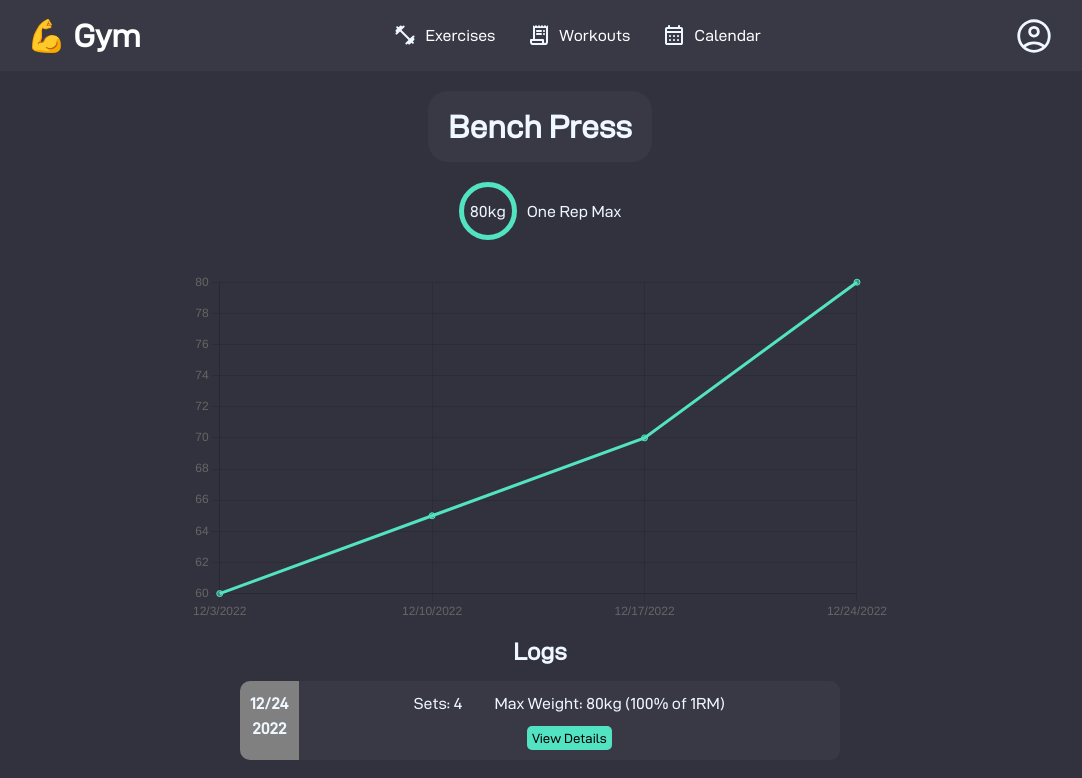
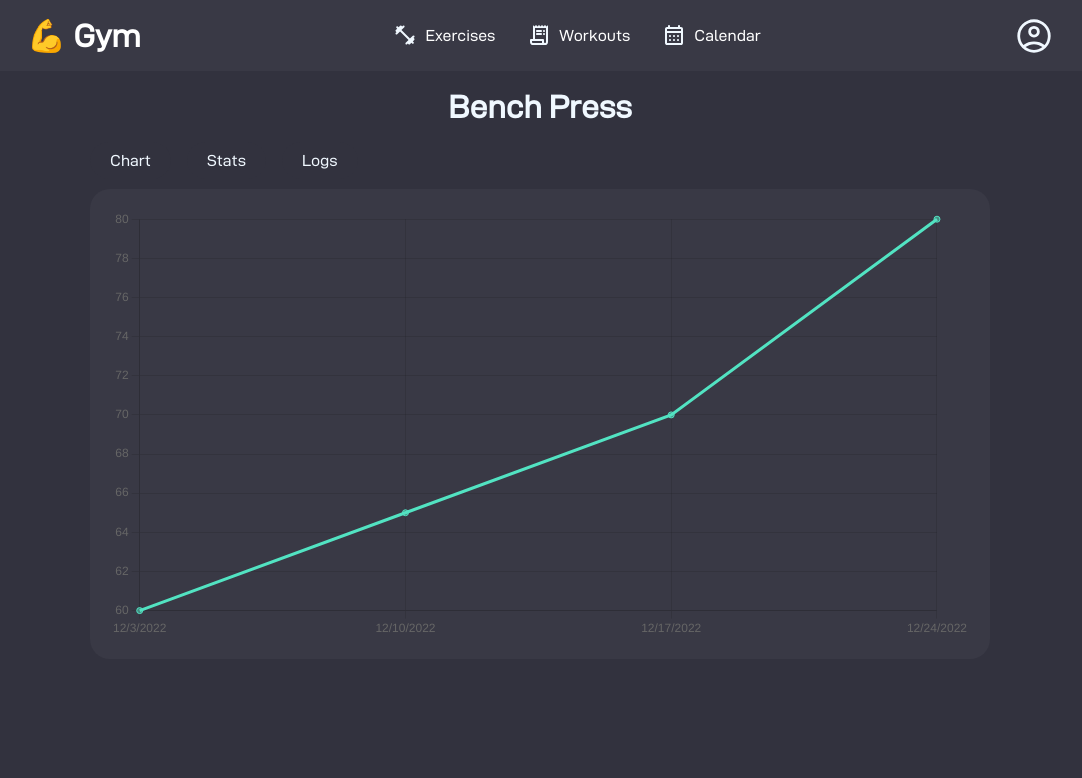
Before and after one commit to SamuelMidgley/gym, a React (Vite) app: page /gym/exercise/10 in a window 1280 px wide. Shown: the top 778 px of the page, without its empty margins (100-1182 px from the left). Built offline with nearby package versions, Linux system fonts and the light colour scheme.

Commit message:
🏋️Improvements to styling of exercise page

```diff
--- a/src/pages/exercise/id/Exercise.scss
+++ b/src/pages/exercise/id/Exercise.scss
@@ -1,5 +1,8 @@
 .exercise {
+  max-width: 900px;
+  width: calc(100% - 2rem);
   margin-top: 10px;
+  margin: 0 1rem;
 
   > div {
     margin: 10px 0px;
@@ -8,25 +11,53 @@
   .exercise-header {
     display: flex;
     justify-content: center;
-    margin-bottom: 20px;
+  }
 
-    > h1 {
-      padding: 5px;
-      background-color: var(--brand-3);
+  .summary-buttons {
+    display: flex;
+    gap: 1rem;
+    align-items: center;
+
+    .exercise-button {
       padding: 10px 20px;
       border-radius: 20px;
-      // border-bottom: 1px solid var(--theme-color);
+      font-size: 1rem;
+      color: var(--font-color);
+      background-color: var(--brand-2);
+    }
+
+    .exercise-button:hover,
+    .button-active {
+      background-color: var(--brand-3);
     }
   }
+
   .exercise-summary {
     display: flex;
     flex-direction: column;
     align-items: center;
     gap: 2rem;
+    background-color: var(--brand-3);
+    border-radius: 20px;
+    padding: 20px;
+
+    .exercise-stats {
+      display: flex;
+      gap: 1rem;
+      flex-wrap: wrap;
+    }
 
     .exercise-orm {
       display: flex;
       justify-content: center;
+      background-color: var(--brand-4);
+      padding: 20px;
+      border-radius: 20px;
+      align-items: center;
+
+      > ul {
+        list-style: none;
+      }
 
       .orm-value {
         display: flex;
@@ -48,7 +79,6 @@
 
     .exercise-chart {
       width: 100%;
-      max-width: 700px;
     }
   }
   .exercise-log {
@@ -57,65 +87,3 @@
     align-items: center;
   }
 }
-
-.log-card {
-  display: flex;
-  width: 100%;
-  max-width: 600px;
-  //border: 1px solid var(--theme-color);
-  margin: 10px;
-  border-radius: 10px;
-  background-color: var(--brand-3);
-
-  .log-date {
-    padding: 10px;
-    font-weight: bold;
-    background-color: grey;
-    border-top-left-radius: 10px;
-    border-bottom-left-radius: 10px;
-
-    > div {
-      display: flex;
-      justify-content: center;
-    }
-  }
-
-  .log-info {
-    width: 100%;
-    margin: 10px;
-
-    .log-summary {
-      display: flex;
-      gap: 2rem;
-      justify-content: center;
-      margin-bottom: 10px;
-    }
-
-    .log-details {
-      display: flex;
-      flex-direction: column;
-      align-items: center;
-
-      button {
-        width: fit-content;
-        align-items: center;
-        padding: 5px;
-        border-radius: 5px;
-      }
-
-      .set-card {
-        display: flex;
-        gap: 1rem;
-        border: 1px solid var(--theme-color);
-        margin-bottom: 5px;
-        padding: 10px;
-        border-radius: 10px;
-
-        .set-number {
-          padding-right: 5px;
-          border-right: 1px solid var(--theme-color);
-        }
-      }
-    }
-  }
-}
--- a/src/pages/exercise/id/Exercise.tsx
+++ b/src/pages/exercise/id/Exercise.tsx
@@ -1,72 +1,11 @@
-import { useCallback, useState } from 'react'
+import classNames from 'classnames'
+import { useState } from 'react'
 import { useParams } from 'react-router-dom'
 import LineChart from '../../../components/line-chart/LineChart'
-import getExercise, { IExerciseLog, ISet } from '../api'
+import getExercise, { IExerciseLog } from '../api'
+import LogCard from './components/LogCard'
 
 import './Exercise.scss'
-
-interface ILogCard {
-  log: IExerciseLog
-  onerepmax: number
-}
-
-function SetCard(props: ISet) {
-  const { set, reps, weight } = props
-  return (
-    <div className="set-card">
-      <div className="set-number">Set: {set}</div>
-      <div>{reps} reps</div>
-      <div>{weight}kg </div>
-    </div>
-  )
-}
-
-function LogCard(props: ILogCard) {
-  const [showDetails, setShowDetails] = useState(false)
-  const { log, onerepmax } = props
-  const dateSplit = log.date.toLocaleDateString().split('/')
-
-  const expandDetails = useCallback(() => {
-    setShowDetails((prevDetails) => !prevDetails)
-  }, [])
-
-  return (
-    <div className="log-card">
-      <div className="log-date">
-        <div>
-          {dateSplit[0]}/{dateSplit[1]}
-        </div>
-        <div>{dateSplit[2]}</div>
-      </div>
-      <div className="log-info">
-        <div className="log-summary">
-          <div>Sets: {log.sets.length}</div>
-          <div>
-            Max Weight: {log.sets[log.sets.length - 1].weight}kg (
-            {((log.sets[log.sets.length - 1].weight / onerepmax) * 100).toFixed(
-              0
-            )}
-            % of 1RM)
-          </div>
-        </div>
-        <div className="log-details">
-          {showDetails &&
-            log.sets.map((setObject) => (
-              <SetCard
-                key={`${setObject.set}`}
-                set={setObject.set}
-                reps={setObject.reps}
-                weight={setObject.weight}
-              />
-            ))}
-          <button type="button" onClick={expandDetails}>
-            {showDetails ? 'Hide Details' : 'View Details'}
-          </button>
-        </div>
-      </div>
-    </div>
-  )
-}
 
 interface LineChartData {
   chartLabels: string[]
@@ -90,7 +29,73 @@ function createChartData(logs: IExerciseLog[]) {
   return chartData
 }
 
+interface IExerciseChart {
+  logs: IExerciseLog[]
+}
+
+function ExerciseChart(props: IExerciseChart) {
+  const { logs } = props
+  const { chartLabels, chartData } = createChartData(logs)
+
+  return (
+    <div className="exercise-chart">
+      <LineChart
+        chartLabels={chartLabels.reverse()}
+        chartData={chartData.reverse()}
+      />
+    </div>
+  )
+}
+
+function ExerciseStats() {
+  return (
+    <div className="exercise-stats">
+      <div className="exercise-orm">
+        <div className="orm-value">50kg</div>
+        <div className="orm-text">One Rep Max</div>
+      </div>
+      <div className="exercise-orm">
+        <ul>
+          <li>No. of repetitions: 1000</li>
+          <li>Total weight lifted: 400kg</li>
+        </ul>
+      </div>
+    </div>
+  )
+}
+
+interface IExerciseLogs {
+  logs: IExerciseLog[]
+  onerepmax: number
+}
+
+function ExerciseLogs(props: IExerciseLogs) {
+  const { logs, onerepmax } = props
+  return (
+    <div className="exercise-log">
+      {logs.map((log) => (
+        <LogCard key={log.date.toISOString()} onerepmax={onerepmax} log={log} />
+      ))}
+    </div>
+  )
+}
+
+function renderMenu(type: string, logs: IExerciseLog[], onerepmax: number) {
+  switch (type) {
+    case 'Stats':
+      return <ExerciseStats />
+    case 'Logs':
+      return <ExerciseLogs logs={logs} onerepmax={onerepmax} />
+    case 'Chart':
+      return <ExerciseChart logs={logs} />
+    default:
+      return <ExerciseChart logs={logs} />
+  }
+}
+
 export default function Exercise() {
+  const [menuType, setMenuType] = useState<string>('chart')
+
   const { exerciseId } = useParams()
   const id = parseInt(exerciseId ?? '', 10)
 
@@ -100,35 +105,28 @@ export default function Exercise() {
 
   const { name, onerepmax, logs } = getExercise(id)
 
-  const { chartData, chartLabels } = createChartData(logs)
-
   return (
-    <div className="exercise">
+    <main className="exercise">
       <div className="exercise-header">
         <h1>{name}</h1>
       </div>
-      <div className="exercise-summary">
-        <div className="exercise-orm">
-          <div className="orm-value">{onerepmax}kg</div>
-          <div className="orm-text">One Rep Max</div>
-        </div>
-        <div className="exercise-chart">
-          <LineChart
-            chartLabels={chartLabels.reverse()}
-            chartData={chartData.reverse()}
-          />
-        </div>
-      </div>
-      <div className="exercise-log">
-        <h2>Logs</h2>
-        {logs.map((log) => (
-          <LogCard
-            key={log.date.toISOString()}
-            onerepmax={onerepmax}
-            log={log}
-          />
+      <div className="summary-buttons">
+        {['Chart', 'Stats', 'Logs'].map((option) => (
+          <button
+            key={option}
+            type="button"
+            onClick={() => setMenuType(option)}
+            className={classNames('exercise-button', {
+              'button-active': menuType === option,
+            })}
+          >
+            {option}
+          </button>
         ))}
       </div>
-    </div>
+      <div className="exercise-summary">
+        {renderMenu(menuType, logs, onerepmax)}
+      </div>
+    </main>
   )
 }
--- /dev/null
+++ b/src/pages/exercise/id/components/LogCard.scss
@@ -0,0 +1,64 @@
+.log-card {
+  display: flex;
+  width: 100%;
+  max-width: 600px;
+  margin: 10px;
+  border-radius: 10px;
+  background-color: var(--brand-4);
+
+  .log-date {
+    padding: 10px;
+    font-weight: bold;
+    background-color: grey;
+    border-top-left-radius: 10px;
+    border-bottom-left-radius: 10px;
+    background-color: var(--brand-1);
+    border-right: 2px solid var(--green);
+
+    > div {
+      display: flex;
+      justify-content: center;
+    }
+  }
+
+  .log-info {
+    width: 100%;
+    margin: 10px;
+
+    .log-summary {
+      display: flex;
+      gap: 2rem;
+      justify-content: center;
+      margin-bottom: 10px;
+    }
+
+    .log-details {
+      display: flex;
+      flex-direction: column;
+      align-items: center;
+
+      button {
+        padding: 5px;
+        border-radius: 5px;
+        border: 2px solid var(--green);
+        background-color: var(--brand-4);
+        color: var(--font-color);
+        font-size: 1rem;
+      }
+
+      .set-card {
+        display: flex;
+        gap: 1rem;
+        border: 1px solid var(--theme-color);
+        margin-bottom: 5px;
+        padding: 10px;
+        border-radius: 10px;
+
+        .set-number {
+          padding-right: 5px;
+          border-right: 1px solid var(--theme-color);
+        }
+      }
+    }
+  }
+}
--- /dev/null
+++ b/src/pages/exercise/id/components/LogCard.tsx
@@ -0,0 +1,67 @@
+import { useCallback, useState } from 'react'
+import { IExerciseLog, ISet } from '../../api'
+
+import './LogCard.scss'
+
+interface ILogCard {
+  log: IExerciseLog
+  onerepmax: number
+}
+
+function SetCard(props: ISet) {
+  const { set, reps, weight } = props
+  return (
+    <div className="set-card">
+      <div className="set-number">Set: {set}</div>
+      <div>{reps} reps</div>
+      <div>{weight}kg </div>
+    </div>
+  )
+}
+
+export default function LogCard(props: ILogCard) {
+  const [showDetails, setShowDetails] = useState(false)
+  const { log, onerepmax } = props
+  const dateSplit = log.date.toLocaleDateString().split('/')
+
+  const expandDetails = useCallback(() => {
+    setShowDetails((prevDetails) => !prevDetails)
+  }, [])
+
+  return (
+    <div className="log-card">
+      <div className="log-date">
+        <div>
+          {dateSplit[0]}/{dateSplit[1]}
+        </div>
+        <div>{dateSplit[2]}</div>
+      </div>
+      <div className="log-info">
+        <div className="log-summary">
+          <div>Sets: {log.sets.length}</div>
+          <div>
+            Max Weight: {log.sets[log.sets.length - 1].weight}kg (
+            {((log.sets[log.sets.length - 1].weight / onerepmax) * 100).toFixed(
+              0
+            )}
+            % of 1RM)
+          </div>
+        </div>
+        <div className="log-details">
+          {showDetails &&
+            log.sets.map((setObject) => (
+              <SetCard
+                key={`${setObject.set}`}
+                set={setObject.set}
+                reps={setObject.reps}
+                weight={setObject.weight}
+              />
+            ))}
+          <button type="button" onClick={expandDetails}>
+            {showDetails ? 'Hide Details' : 'View Details'}
+          </button>
+        </div>
+      </div>
+    </div>
+  )
+}
```
